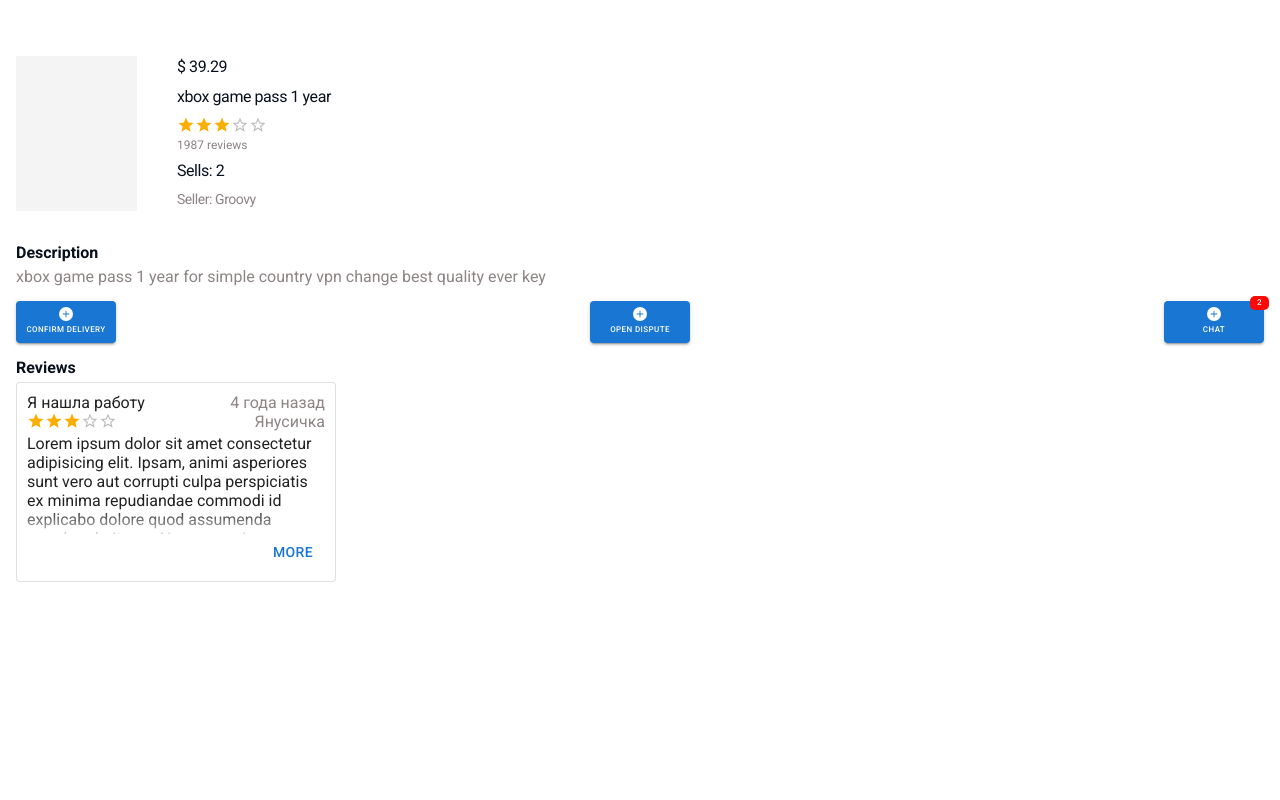
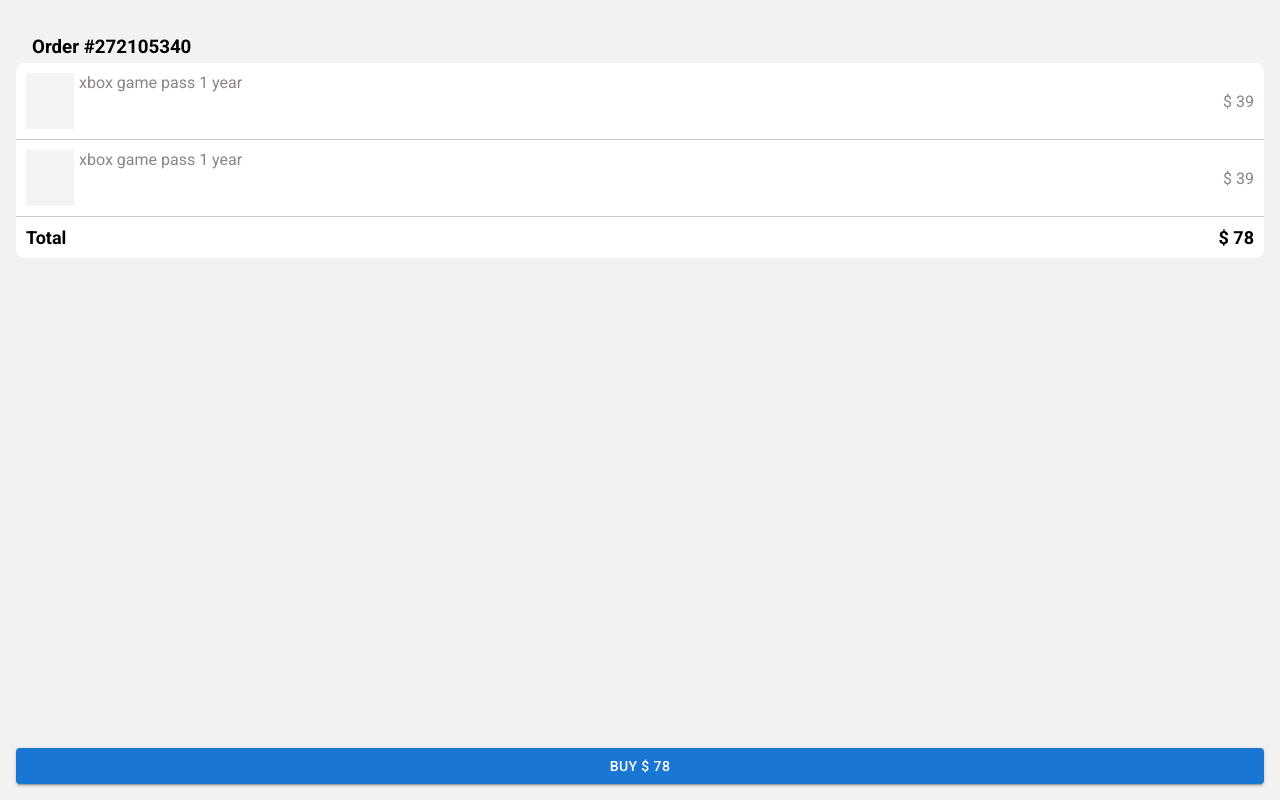
Before and after one commit to mihhha985/telegram-shop, a Next.js app: page /orders/total in a window 1280 px wide. Built offline with nearby package versions, Linux system fonts and the light colour scheme.

Commit message:
add total order page

```diff
--- a/app/layout.tsx
+++ b/app/layout.tsx
@@ -12,6 +12,7 @@
 export const metadata: Metadata = {
   title: 'Telegram desctop',
   description: 'Telegram desctop main',
+	viewport: 'width=device-width, initial-scale=1, maximum-scale=1'
 }
 
 export default function RootLayout({ children,}: {
--- /dev/null
+++ b/app/orders/total/page.module.scss
@@ -0,0 +1,50 @@
+.totalOrderContainer{
+	width: 100%;
+	height: 100vh;
+	display: flex;
+	flex-direction: column;
+	padding: 16px;
+
+	h3{
+		margin: 20px 16px 5px 16px;
+		font-weight: 700;
+	}
+
+	.totalOrderBox{
+		display: flex;
+		flex-direction: column;
+		background: #fff;
+		border-radius: 8px;
+
+		.total{
+			padding: 10px;
+			display: flex;
+			justify-content: space-between;
+			align-items: center;
+			font-size: 18px;
+			font-weight: 700;
+		}
+
+		.item{
+			display: flex;
+			column-gap: 5px;
+			align-items: flex-start;
+			padding: 10px;
+			color: var(--second-text-color);
+			border-bottom: 1px solid #ccc;
+
+			.itemImage{
+				width: 48px;
+				height: 56px;
+			}
+
+			.itemName{
+				flex-grow: 1;
+			}
+
+			.itemPrice{
+				align-self: center;
+			}
+		}
+	}
+}
--- /dev/null
+++ b/app/orders/total/page.tsx
@@ -0,0 +1,74 @@
+"use client"
+
+import {useEffect} from "react";
+import { useRouter } from "next/navigation";
+import {Button, Skeleton} from "@mui/material";
+import styles from "./page.module.scss";
+
+function Page() {
+
+	const router = useRouter()
+
+	useEffect(() => {
+		let body = document.body;
+		body.style.background = 'rgba(0, 0, 0, 0.05)';
+
+		return () => {
+			body.style.background = '#fff';
+		}
+	}, []);
+
+	return (
+		<div className={styles.totalOrderContainer}>
+			<h3>Order #272105340</h3>
+			<div className={styles.totalOrderBox}>
+				<div
+					onClick={() => router.push('/product/1')}
+					className={styles.item}>
+					<div className={styles.itemImage}>
+						<Skeleton
+							variant="rectangular"
+							width={"100%"}
+							height={"100%"}
+						/>
+					</div>
+					<div className={styles.itemName}>
+						xbox game pass 1 year
+					</div>
+					<div className={styles.itemPrice}>
+						&#36; 39
+					</div>
+				</div>
+				<div
+					onClick={() => router.push('/product/2')}
+					className={styles.item}>
+					<div className={styles.itemImage}>
+						<Skeleton
+							variant="rectangular"
+							width={"100%"}
+							height={"100%"}
+						/>
+					</div>
+					<div className={styles.itemName}>
+						xbox game pass 1 year
+					</div>
+					<div className={styles.itemPrice}>
+						&#36; 39
+					</div>
+				</div>
+				<div className={styles.total}>
+					<div>Total</div>
+					<div>&#36; 78</div>
+				</div>
+			</div>
+
+			<Button
+			sx={{mt:"auto"}}
+			variant="contained" >
+				Buy &#36; 78
+			</Button>
+		</div>
+	);
+}
+
+export default Page;
```
